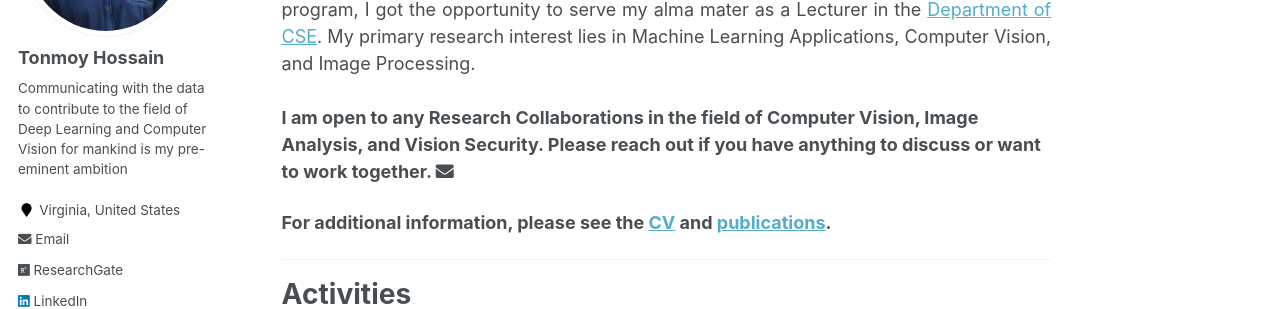
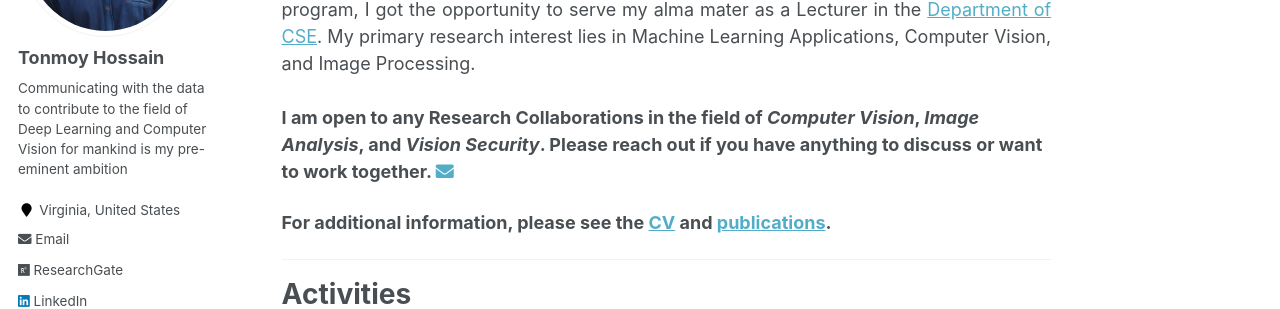
Before and after one commit to shaeekh/shaeekh.github.io, a Jekyll site: the page built from _pages/about.md, in a window 1280 px wide and 900 px high. Shown: the part 267-576 px from the top of the window. Built offline with Jekyll 4.4.1, drawn with Linux system fonts in a browser that asks for light colours; some web fonts are replaced; a script that is not in the unit is left out; part of the change alters nothing that is shown.

Commit message:
Update about.md

```diff
--- a/_pages/about.md
+++ b/_pages/about.md
@@ -14,7 +14,7 @@ Greetings!!!
 
 I am Tonmoy Hossain, a first-year Ph.D. in CS student at the University of Virginia. I have completed B.Sc. in Computer Science and Engineering from <a href="http://aust.edu/">Ahsanullah University of Science and Technology (AUST)</a>, Dhaka, Bangladesh. After completing my undergraduate program, I got the opportunity to serve my alma mater as a Lecturer in the <a href="https://www.aust.edu/cse">Department of CSE</a>. My primary research interest lies in Machine Learning Applications, Computer Vision, and Image Processing.<br /><br /></div>
 
-<b> I am open to any Research Collaborations in the field of Computer Vision, Image Analysis, and Vision Security. Please reach out if you have anything to discuss or want to work together.  </b> <i class="fas fa-envelope"></i> <br />
+<b> I am open to any Research Collaborations in the field of *Computer Vision*, *Image Analysis*, and *Vision Security*. Please reach out if you have anything to discuss or want to work together.  </b> [<i class="fas fa-envelope"></i>](pwg7jb@virginia.edu) <br />
 
 **For additional information, please see the [CV](https://tonmoy-hossain.github.io/cv/) and [publications](https://tonmoy-hossain.github.io/publications/).**
 
```
